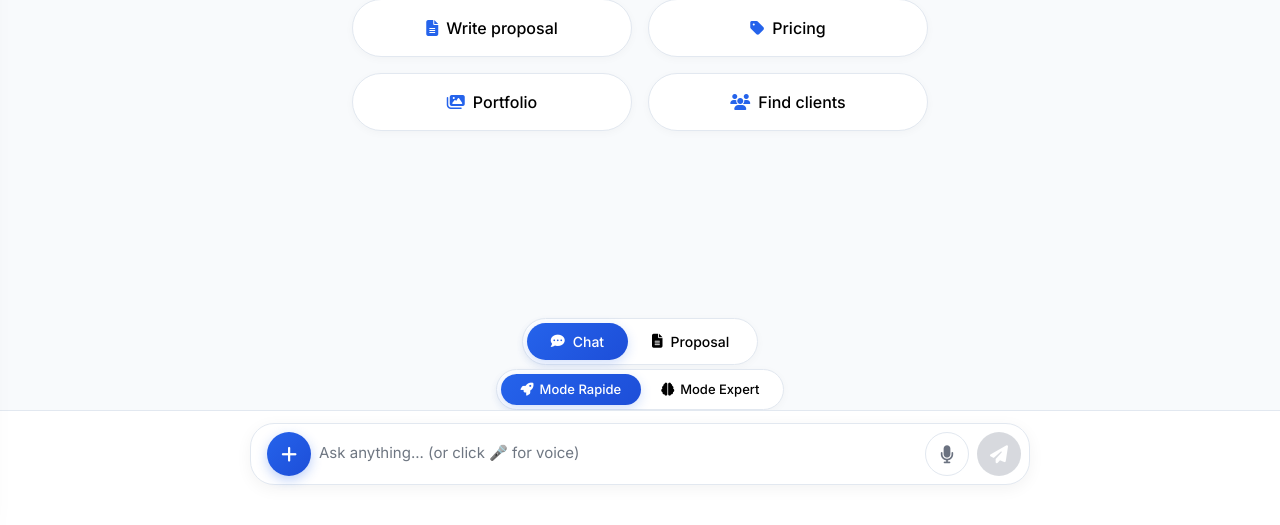
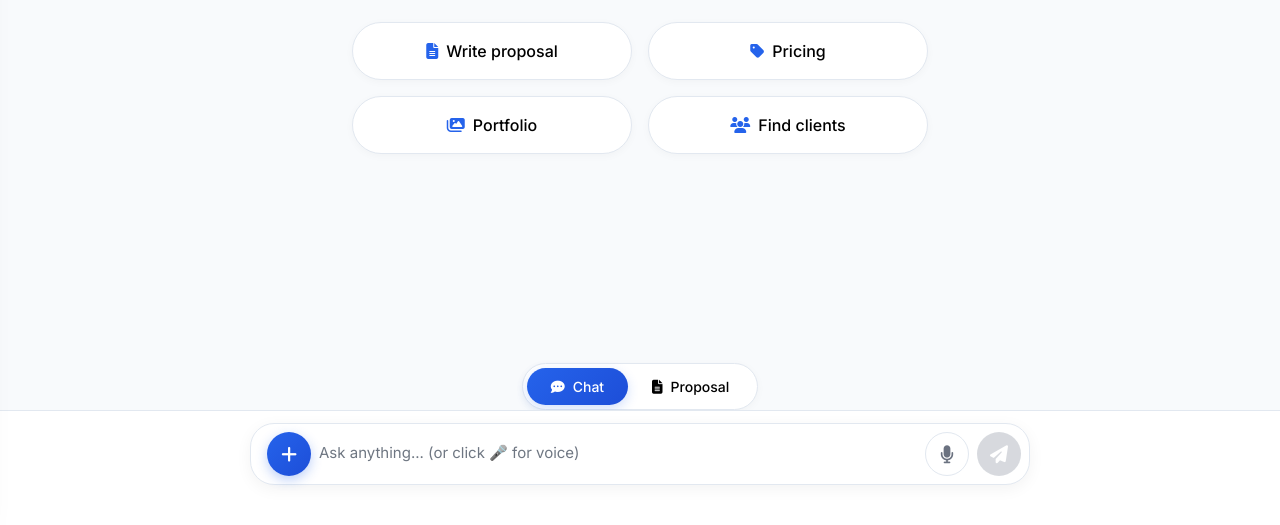
Before and after one commit to punchy-AI/Punchy, a plain HTML site: page public/index.html in a window 1280 px wide. Shown: the part 271-796 px from the top of the page. Drawn offline with nearby package versions, Linux system fonts and the light colour scheme.

Commit message:
Update index.html

```diff
--- a/public/index.html
+++ b/public/index.html
@@ -1408,79 +1408,6 @@
     }
 
     /* ============================================
-       SÉLECTEUR DE MODÈLE IA (NOUVEAU)
-    ============================================ */
-    .model-selector-wrapper {
-      max-width: 780px;
-      margin: 0 auto;
-      width: 100%;
-      padding: 4px 16px 0;
-      display: flex;
-      justify-content: center;
-    }
-
-    .model-selector {
-      display: flex;
-      background: white;
-      border-radius: 40px;
-      padding: 4px;
-      border: 1px solid var(--border-light);
-      box-shadow: var(--shadow-sm);
-      width: fit-content;
-    }
-
-    body.dark .model-selector {
-      background: var(--bg-dark-secondary);
-      border-color: var(--border-dark);
-    }
-
-    .model-btn {
-      padding: 6px 20px;
-      border-radius: 40px;
-      font-size: 13px;
-      font-weight: 500;
-      cursor: pointer;
-      transition: all 0.2s;
-      display: flex;
-      align-items: center;
-      gap: 6px;
-      white-space: nowrap;
-      color: var(--text-primary);
-      line-height: 1.5;
-    }
-
-    .model-btn i {
-      font-size: 13px;
-    }
-
-    .model-btn.active {
-      background: linear-gradient(135deg, var(--primary), var(--primary-dark));
-      color: white;
-      box-shadow: 0 4px 12px rgba(37, 99, 235, 0.2);
-    }
-
-    .model-btn.active i {
-      color: white;
-    }
-
-    .model-btn:not(.active):hover {
-      background: var(--primary-light);
-      color: var(--primary-dark);
-    }
-
-    body.dark .model-btn:not(.active):hover {
-      background: rgba(37, 99, 235, 0.2);
-    }
-
-    @media (max-width: 480px) {
-      .model-btn {
-        padding: 5px 14px;
-        font-size: 12px;
-        gap: 4px;
-      }
-    }
-
-    /* ============================================
        BOUTON SCROLL TO BOTTOM
     ============================================ */
     .scroll-to-bottom-btn {
@@ -2144,18 +2071,6 @@
         </div>
       </div>
 
-      <!-- SÉLECTEUR DE MODÈLE IA (AJOUTÉ ICI) -->
-      <div class="model-selector-wrapper">
-        <div class="model-selector">
-          <div class="model-btn active" onclick="setModel('fast')" id="modelFast">
-            <i class="fas fa-rocket"></i> Mode Rapide
-          </div>
-          <div class="model-btn" onclick="setModel('expert')" id="modelExpert">
-            <i class="fas fa-brain"></i> Mode Expert
-          </div>
-        </div>
-      </div>
-
       <!-- Barre de saisie responsive optimisée -->
       <div class="input-section">
         <div class="input-container">
@@ -2270,50 +2185,6 @@
     const stopButton = document.getElementById('stopButton');
     const voiceStatus = document.getElementById('voiceStatus');
     let finalTranscript = '';
-
-    // ============================================
-    // VARIABLE POUR LE MODÈLE IA (NOUVEAU)
-    // ============================================
-    let currentModel = 'fast'; // 'fast' = GPT-4o-mini, 'expert' = Llama 3.3
-
-    // Fonction pour changer de modèle
-    function setModel(mode) {
-      currentModel = mode;
-
-      // Mettre à jour l'interface
-      const fastBtn = document.getElementById('modelFast');
-      const expertBtn = document.getElementById('modelExpert');
-
-      if (fastBtn && expertBtn) {
-        fastBtn.classList.remove('active');
-        expertBtn.classList.remove('active');
-
-        if (mode === 'fast') {
-          fastBtn.classList.add('active');
-          showToast('🚀 Mode Rapide activé (GPT-4o-mini)');
-        } else {
-          expertBtn.classList.add('active');
-          showToast('🧠 Mode Expert activé (Llama 3.3)');
-        }
-      }
-
-      // Sauvegarder la préférence
-      try {
-        localStorage.setItem('preferredModel', mode);
-      } catch (e) {
-        console.log('LocalStorage non disponible');
-      }
-    }
-
-    // Charger la préférence au démarrage
-    try {
-      const savedModel = localStorage.getItem('preferredModel');
-      if (savedModel) {
-        setModel(savedModel);
-      }
-    } catch (e) {
-      console.log('LocalStorage non disponible');
-    }
 
     // ============================================
     // RECONNAISSANCE VOCALE
@@ -3249,7 +3120,7 @@
     }
 
     // ============================================
-    // ENVOI DE MESSAGE (MODIFIÉ POUR INCLURE currentModel)
+    // ENVOI DE MESSAGE (MODIFIÉ)
     // ============================================
     async function sendMessage() {
       const message = input.value.trim();
@@ -3314,11 +3185,7 @@
         const response = await fetch('/api/chat', {
           method: 'POST',
           headers: { 'Content-Type': 'application/json' },
-          body: JSON.stringify({
-            message,
-            history: messagesForAPI,
-            model: currentModel  // ← AJOUT DU MODÈLE
-          })
+          body: JSON.stringify({ message, history: messagesForAPI })
         });
 
         if (!response.ok) throw new Error(`HTTP error! status: ${response.status}`);
```
